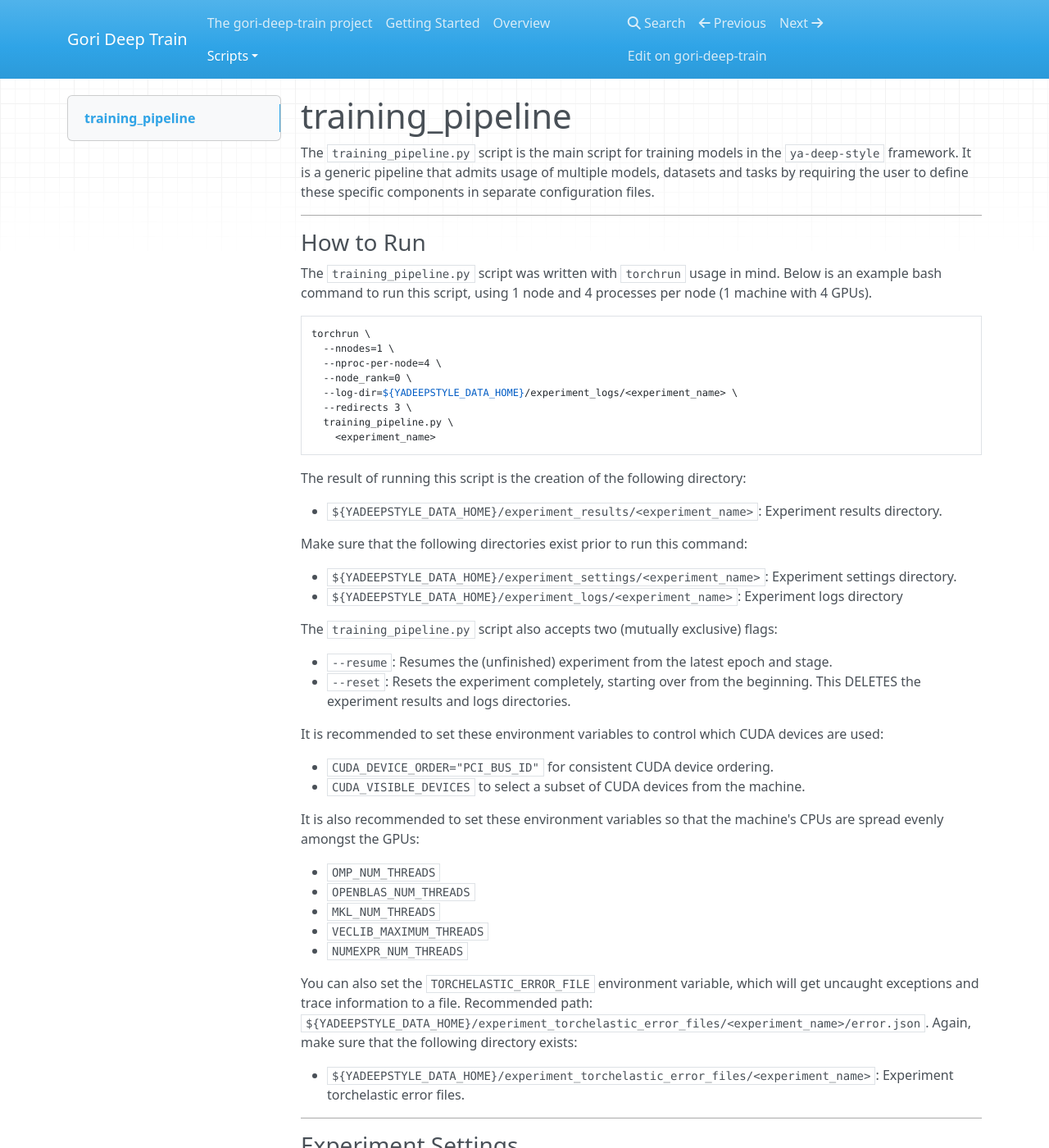
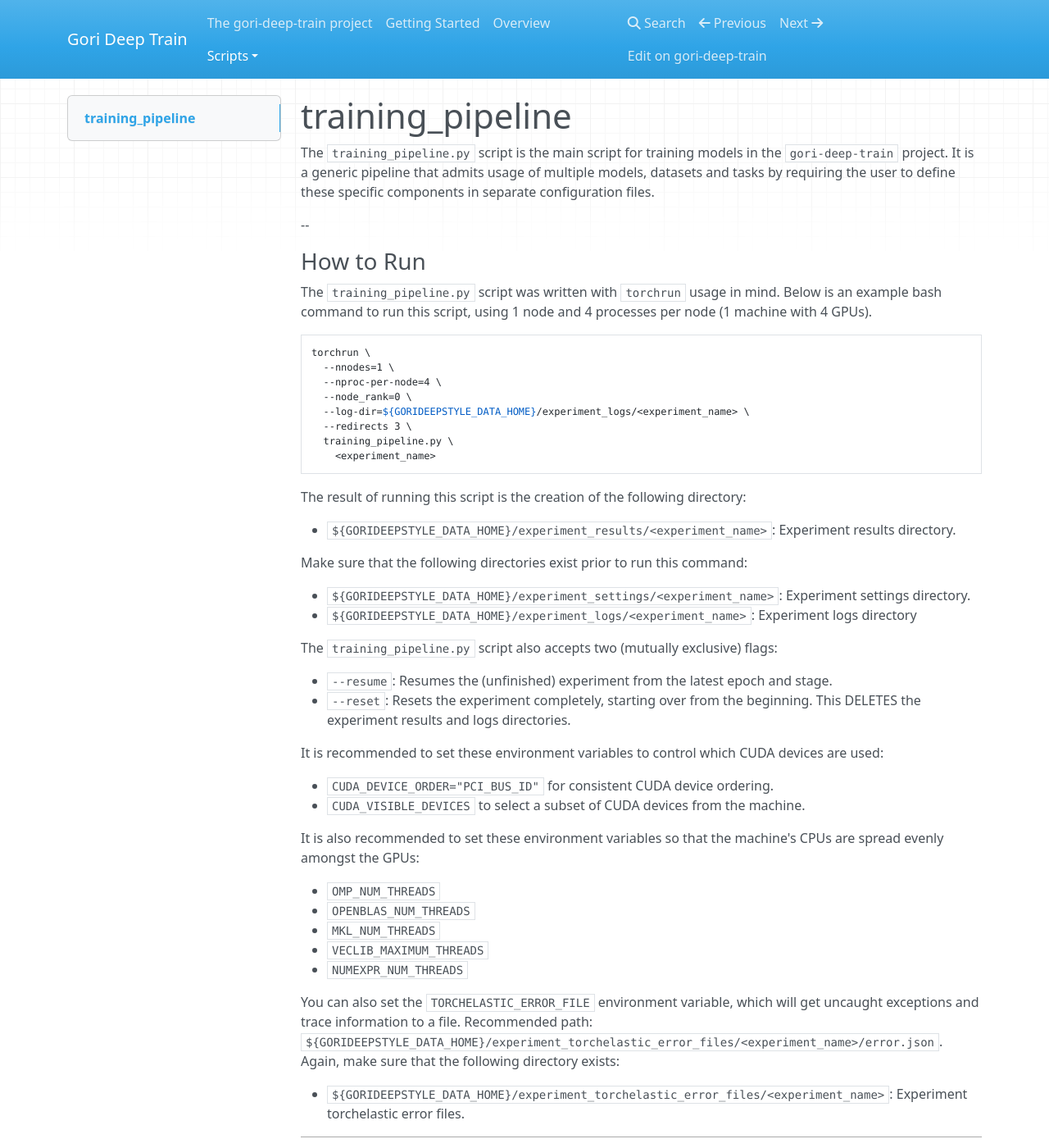
Before and after one commit to RedReservoir/gori-deep-train, an MkDocs documentation site: the page built from docs/scripts/experiment/training_pipeline/index.md, in a window 1280 px wide and 1400 px high. Shown: the whole window at 82% size. Built offline with MkDocs 1.6.1, drawn with Linux system fonts in a browser that asks for light colours; nearby versions of some CDN libraries.

Commit message:
Updated docs

```diff
--- a/docs/scripts/experiment/training_pipeline/index.md
+++ b/docs/scripts/experiment/training_pipeline/index.md
@@ -1,8 +1,8 @@
 # training_pipeline
 
-The `training_pipeline.py` script is the main script for training models in the `ya-deep-style` framework. It is a generic pipeline that admits usage of multiple models, datasets and tasks by requiring the user to define these specific components in separate configuration files.
+The `training_pipeline.py` script is the main script for training models in the `gori-deep-train` project. It is a generic pipeline that admits usage of multiple models, datasets and tasks by requiring the user to define these specific components in separate configuration files.
 
----
+--
 
 ### How to Run
 
@@ -13,7 +13,7 @@ torchrun \
   --nnodes=1 \
   --nproc-per-node=4 \
   --node_rank=0 \
-  --log-dir=${YADEEPSTYLE_DATA_HOME}/experiment_logs/<experiment_name> \
+  --log-dir=${GORIDEEPSTYLE_DATA_HOME}/experiment_logs/<experiment_name> \
   --redirects 3 \
   training_pipeline.py \
     <experiment_name>
@@ -21,12 +21,12 @@ torchrun \
 
 The result of running this script is the creation of the following directory:
 
-  - `${YADEEPSTYLE_DATA_HOME}/experiment_results/<experiment_name>`: Experiment results directory.
+  - `${GORIDEEPSTYLE_DATA_HOME}/experiment_results/<experiment_name>`: Experiment results directory.
 
 Make sure that the following directories exist prior to run this command:
 
-  - `${YADEEPSTYLE_DATA_HOME}/experiment_settings/<experiment_name>`: Experiment settings directory.
-  - `${YADEEPSTYLE_DATA_HOME}/experiment_logs/<experiment_name>`: Experiment logs directory
+  - `${GORIDEEPSTYLE_DATA_HOME}/experiment_settings/<experiment_name>`: Experiment settings directory.
+  - `${GORIDEEPSTYLE_DATA_HOME}/experiment_logs/<experiment_name>`: Experiment logs directory
 
 The `training_pipeline.py` script also accepts two (mutually exclusive) flags:
 
@@ -46,9 +46,9 @@ It is also recommended to set these environment variables so that the machine's
   - `VECLIB_MAXIMUM_THREADS`
   - `NUMEXPR_NUM_THREADS`
 
-You can also set the `TORCHELASTIC_ERROR_FILE` environment variable, which will get uncaught exceptions and trace information to a file. Recommended path: `${YADEEPSTYLE_DATA_HOME}/experiment_torchelastic_error_files/<experiment_name>/error.json`. Again, make sure that the following directory exists:
+You can also set the `TORCHELASTIC_ERROR_FILE` environment variable, which will get uncaught exceptions and trace information to a file. Recommended path: `${GORIDEEPSTYLE_DATA_HOME}/experiment_torchelastic_error_files/<experiment_name>/error.json`. Again, make sure that the following directory exists:
 
-  - `${YADEEPSTYLE_DATA_HOME}/experiment_torchelastic_error_files/<experiment_name>`: Experiment torchelastic error files.
+  - `${GORIDEEPSTYLE_DATA_HOME}/experiment_torchelastic_error_files/<experiment_name>`: Experiment torchelastic error files.
 
 ---
 
```
Also changed, not shown: docs/scripts/analysis/evaluation_cat_plots/index.md (+4 -4 lines), docs/scripts/analysis/evaluation_multiattr_plots/index.md (+4 -4 lines), docs/scripts/analysis/training_pipeline_loss_plots/index.md (+4 -4 lines), docs/scripts/evaluation/evaluation_cat/index.md (+4 -4 lines), docs/scripts/evaluation/evaluation_multiattr/index.md (+4 -4 lines).
